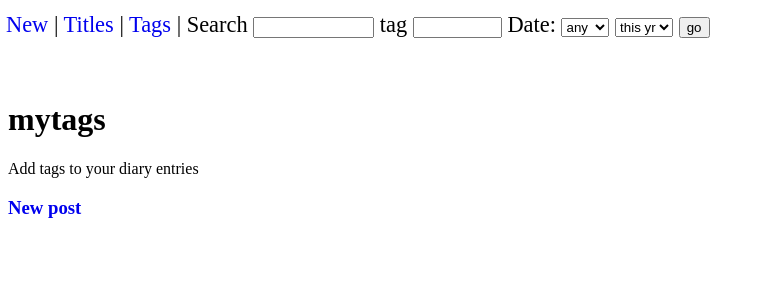
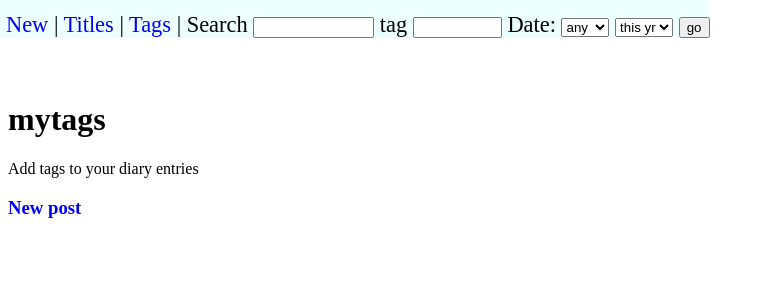
Before and after one commit to heitorchang/mytags-revival, a PHP site: page /index.php in a window 1280 px wide. Shown: the top 300 px of the page, without its empty margins (0-773 px from the left). Run offline with PHP 8.4, Linux system fonts and the light colour scheme.

Commit message:
pad header

```diff
--- a/header.php
+++ b/header.php
@@ -33,7 +33,7 @@
          .underline { color: #FFF; background-color: #009; padding: 4px; }
 
 
-         .header { position: fixed; top: 12px; left: 6px; background-color: #fff; font-size: 1.4em; }
+         .header { position: fixed; top: 0; left: 0; background-color: #eff; font-size: 1.4em; padding-top: 12px; padding-left: 6px; }
 
          pre {
              font-family: sans-serif;
```
